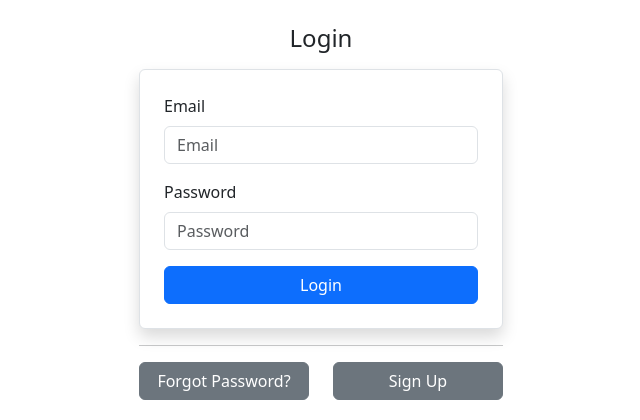
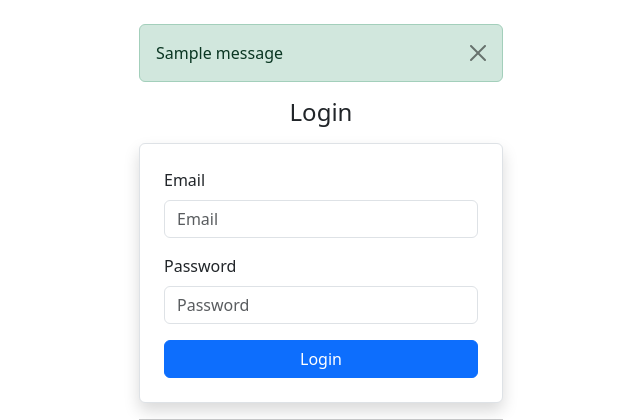
Before and after one commit to kivaimuinde/pfl, a Django app: page /login/ in a window 1280 px wide. Shown: the part 56-476 px from the top of the page, without its empty margins (319-959 px from the left). Run offline with Django 5.2, Linux system fonts and the light colour scheme; tables that the repository leaves empty hold one stand-in row (values such as "Sample post"); one stand-in notice (Sample message) is shown.

Commit message:
fix display success/error messages on the login page

```diff
--- a/core/views/users.py
+++ b/core/views/users.py
@@ -76,7 +76,7 @@ def login_user(request):
 def logout_user(request):
     logout(request)
     request.session.flush()
-    # messages.success(request, "You have been logged out.")
+    messages.error(request, "You have been logged out.")
     return redirect("core:login")
 
 # logout function
--- a/templates/core/users/login.html
+++ b/templates/core/users/login.html
@@ -3,6 +3,17 @@
 {% block content %}
 <div class="container d-flex align-items-center justify-content-center">
     <div class="col-sm-12 col-xs-12 col-md-4 col-lg-4">
+
+        <!-- Message Block -->
+        {% if messages %}
+            {% for message in messages %}
+                <div class="alert alert-{{ message.tags }} alert-dismissible fade show" role="alert">
+                    {{ message }}
+                    <button type="button" class="btn-close" data-bs-dismiss="alert" aria-label="Close"></button>
+                </div>
+            {% endfor %}
+        {% endif %}
+
         <h4 class="text-center">Login</h4>
         <form method="POST" class="mt-3 p-4 border rounded shadow bg-white">
             {% csrf_token %}
```
Also changed, not shown: db.sqlite3.
